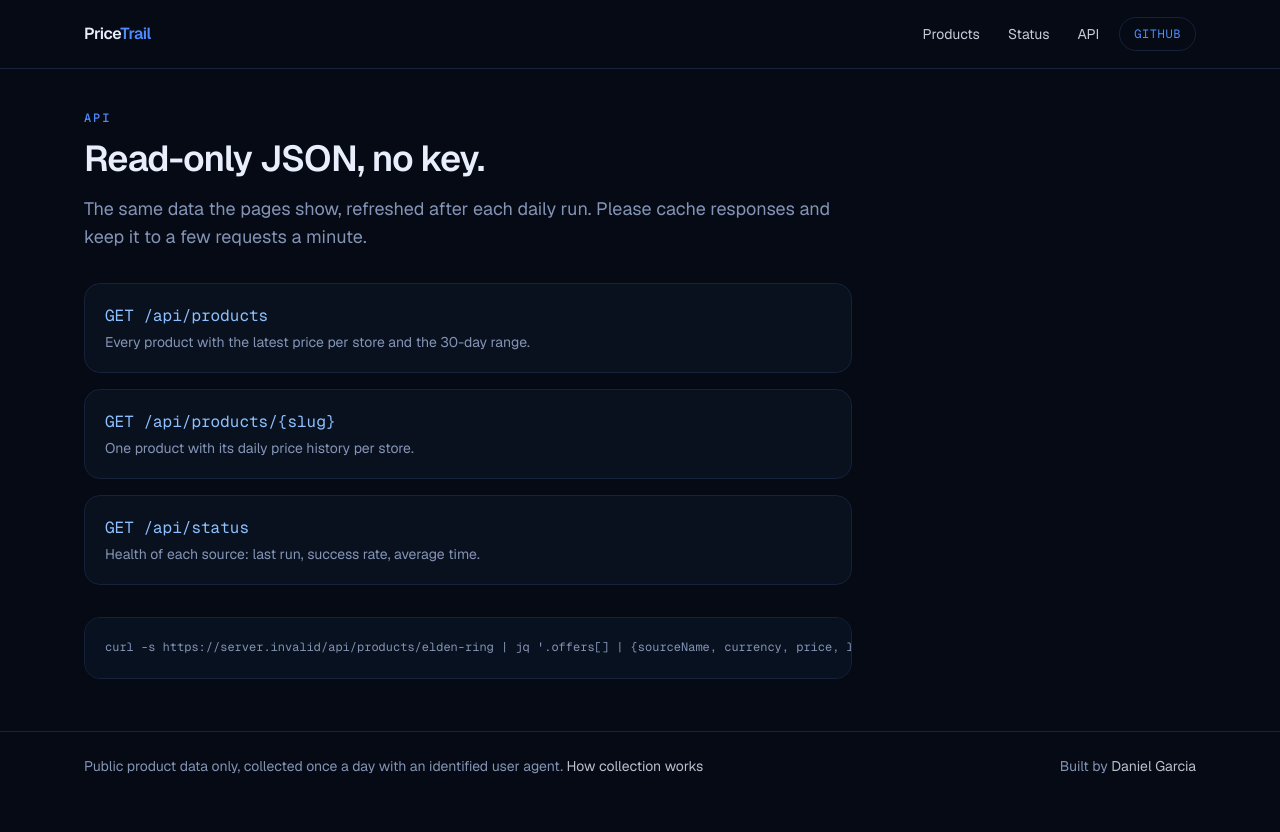
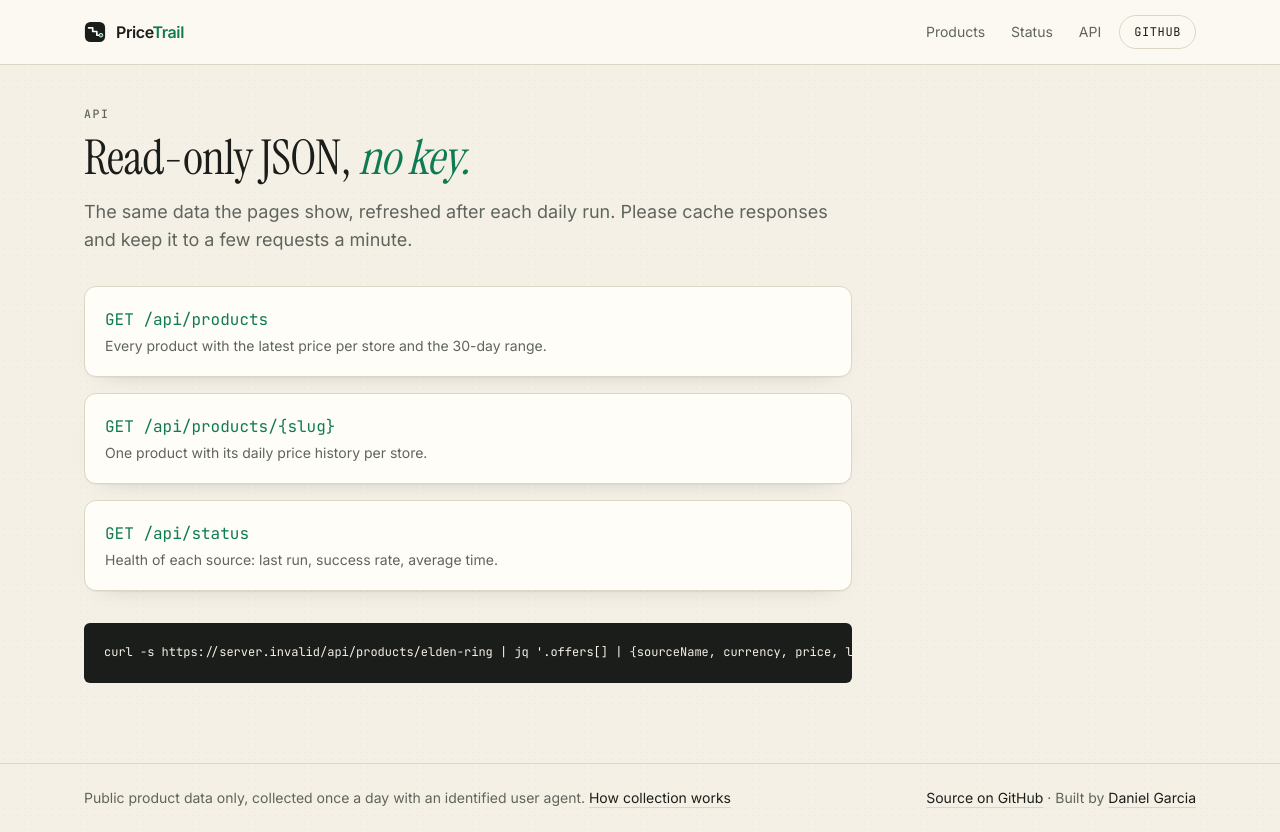
Before and after one commit to JiveFish2/pricetrail, a Next.js app in the folder web/: page /api in a window 1280 px wide. Before the commit the page ends 800 px from the top, so only its background shows below. Built offline with nearby package versions, Linux system fonts and the light colour scheme; no server answers.

Commit message:
Give the site its own visual identity
Warm paper background, dark ink, Instrument Serif headlines, JetBrains
Mono for every number, green for drops and rust for rises, dashed
receipt-style rules and a small trail mark.

```diff
--- a/web/src/app/alerts/unsubscribe/[token]/page.tsx
+++ b/web/src/app/alerts/unsubscribe/[token]/page.tsx
@@ -7,7 +7,7 @@ export const metadata = { title: "Alert removed", robots: { index: false } };
 
 export default function UnsubscribePage({ params }: PageProps<"/alerts/unsubscribe/[token]">) {
   return (
-    <Suspense fallback={<section className="mx-auto max-w-xl py-10 text-center text-mute">Working…</section>}>
+    <Suspense fallback={<section className="mx-auto max-w-xl py-10 text-center text-ink-2">Working…</section>}>
       <Result params={params} />
     </Suspense>
   );
@@ -22,7 +22,7 @@ async function Result({ params }: { params: PageProps<"/alerts/unsubscribe/[toke
   return (
     <section className="mx-auto max-w-xl py-10 text-center">
       <p className="eyebrow">{removed.length ? "Alert removed" : "Nothing to remove"}</p>
-      <h1 className="mt-3 text-3xl font-semibold tracking-tight">
+      <h1 className="mt-3 text-4xl">
         {removed.length ? "You won't hear from us about this one." : "This alert was already removed."}
       </h1>
       <Link href="/" className="btn mt-8">Back to products</Link>
--- a/web/src/app/api/page.tsx
+++ b/web/src/app/api/page.tsx
@@ -12,22 +12,22 @@ export default function ApiPage() {
   return (
     <section className="max-w-3xl">
       <p className="eyebrow">API</p>
-      <h1 className="mt-3 text-4xl font-semibold tracking-tight">Read-only JSON, no key.</h1>
-      <p className="mt-4 text-lg text-mute">
+      <h1 className="mt-3 text-5xl">Read-only JSON, <em className="text-trail">no key.</em></h1>
+      <p className="mt-4 text-lg text-ink-2">
         The same data the pages show, refreshed after each daily run. Please cache responses and
         keep it to a few requests a minute.
       </p>
       <ul className="mt-8 space-y-4">
         {endpoints.map((e) => (
-          <li key={e.path} className="card p-5">
-            <Link href={e.path.replace("{slug}", "elden-ring")} className="font-mono text-b hover:underline">
+          <li key={e.path} className="sheet p-5">
+            <Link href={e.path.replace("{slug}", "elden-ring")} className="font-mono text-trail hover:underline">
               GET {e.path}
             </Link>
-            <p className="mt-1 text-sm text-mute">{e.what}</p>
+            <p className="mt-1 text-sm text-ink-2">{e.what}</p>
           </li>
         ))}
       </ul>
-      <pre className="card mt-8 overflow-x-auto p-5 font-mono text-xs leading-relaxed text-mute">
+      <pre className="mt-8 overflow-x-auto rounded-md bg-ink p-5 font-mono text-xs leading-relaxed text-paper">
 {`curl -s ${process.env.NEXT_PUBLIC_SITE_URL ?? "http://localhost:3001"}/api/products/elden-ring | jq '.offers[] | {sourceName, currency, price, low30}'`}
       </pre>
     </section>
--- a/web/src/app/globals.css
+++ b/web/src/app/globals.css
@@ -1,67 +1,93 @@
 @import "tailwindcss";
 
+/* PriceTrail identity: a ledger of prices. Warm paper, dark ink, a serif for
+   headlines, mono for every number, green for drops and rust for rises. */
 @theme inline {
-  --color-bg: #050a15;
-  --color-panel: #0a1322;
-  --color-fg: #e8eefc;
-  --color-mute: #8494b5;
-  --color-line: #16223a;
-  --color-a: #4f8cff;
-  --color-b: #8ec1ff;
-  --color-ok: #5fd39a;
-  --color-warn: #f0b072;
-  --color-bad: #ff6b7a;
-  --font-sans: var(--font-geist-sans), system-ui, -apple-system, "Segoe UI", sans-serif;
-  --font-mono: var(--font-geist-mono), ui-monospace, Menlo, Consolas, monospace;
+  --color-paper: #f4f0e6;
+  --color-sheet: #fffdf7;
+  --color-ink: #1b1d1a;
+  --color-ink-2: #5f655d;
+  --color-ink-3: #9a9f95;
+  --color-rule: #ddd6c4;
+  --color-trail: #0f7a53;
+  --color-trail-soft: #d6ecdf;
+  --color-rise: #b8432b;
+  --color-rise-soft: #f3d9d2;
+  --color-amber: #b7791a;
+  --color-amber-soft: #f3e4c4;
+  --font-sans: var(--font-inter), system-ui, -apple-system, "Segoe UI", sans-serif;
+  --font-serif: var(--font-instrument-serif), Georgia, "Times New Roman", serif;
+  --font-mono: var(--font-jetbrains-mono), ui-monospace, Menlo, Consolas, monospace;
 }
 
 :root {
-  color-scheme: dark;
+  color-scheme: light;
 }
 
 body {
-  background: var(--color-bg);
-  color: var(--color-fg);
+  background: var(--color-paper);
+  color: var(--color-ink);
   font-family: var(--font-sans);
+  /* Faint paper grain */
+  background-image: radial-gradient(rgba(27, 29, 26, 0.045) 0.6px, transparent 0.6px);
+  background-size: 7px 7px;
 }
 
 :focus-visible {
-  outline: 2px solid var(--color-b);
+  outline: 2px solid var(--color-trail);
   outline-offset: 3px;
 }
 
 ::selection {
-  background: var(--color-a);
-  color: var(--color-bg);
+  background: var(--color-trail);
+  color: var(--color-sheet);
+}
+
+h1,
+h2.display {
+  font-family: var(--font-serif);
+  font-weight: 400;
+  letter-spacing: -0.01em;
 }
 
 .eyebrow {
   font-family: var(--font-mono);
-  font-size: 0.75rem;
+  font-size: 0.72rem;
   font-weight: 500;
-  letter-spacing: 0.16em;
+  letter-spacing: 0.14em;
   text-transform: uppercase;
-  color: var(--color-a);
+  color: var(--color-ink-2);
 }
 
-.card {
-  background: color-mix(in srgb, var(--color-panel) 85%, transparent);
-  border: 1px solid var(--color-line);
-  border-radius: 1rem;
+.sheet {
+  background: var(--color-sheet);
+  border: 1px solid var(--color-rule);
+  border-radius: 0.75rem;
+  box-shadow: 0 1px 0 rgba(27, 29, 26, 0.04), 0 10px 24px -20px rgba(27, 29, 26, 0.35);
+}
+
+/* Receipt-style separator */
+.dashed {
+  border-top: 1px dashed var(--color-rule);
+}
+
+.num {
+  font-family: var(--font-mono);
+  font-variant-numeric: tabular-nums;
 }
 
 .field {
   width: 100%;
-  border-radius: 0.6rem;
-  border: 1px solid var(--color-line);
-  background: color-mix(in srgb, var(--color-panel) 80%, transparent);
-  padding: 0.65rem 0.9rem;
-  color: var(--color-fg);
+  border-radius: 0.5rem;
+  border: 1px solid var(--color-rule);
+  background: var(--color-sheet);
+  padding: 0.65rem 0.85rem;
+  color: var(--color-ink);
 }
 .field:focus-visible {
-  outline: 2px solid var(--color-a);
+  outline: 2px solid var(--color-trail);
   outline-offset: 0;
-  border-color: var(--color-a);
+  border-color: var(--color-trail);
 }
 
 .btn {
@@ -70,16 +96,35 @@ body {
   justify-content: center;
   gap: 0.5rem;
   border-radius: 9999px;
-  background: var(--color-a);
-  color: var(--color-bg);
+  background: var(--color-ink);
+  color: var(--color-sheet);
   font-weight: 600;
-  padding: 0.65rem 1.25rem;
-  transition: transform 0.2s, opacity 0.2s;
+  padding: 0.7rem 1.3rem;
+  transition: background 0.2s, transform 0.2s;
 }
 .btn:hover {
+  background: var(--color-trail);
   transform: translateY(-1px);
 }
 .btn:disabled {
   opacity: 0.6;
   transform: none;
 }
+
+.tag {
+  display: inline-flex;
+  align-items: center;
+  border-radius: 9999px;
+  padding: 0.1rem 0.5rem;
+  font-family: var(--font-mono);
+  font-size: 0.68rem;
+  letter-spacing: 0.04em;
+}
+.tag-drop { background: var(--color-trail-soft); color: var(--color-trail); }
+.tag-rise { background: var(--color-rise-soft); color: var(--color-rise); }
+.tag-amber { background: var(--color-amber-soft); color: var(--color-amber); }
+.tag-ink { background: var(--color-paper); color: var(--color-ink-2); border: 1px solid var(--color-rule); }
+
+@media (prefers-reduced-motion: reduce) {
+  .btn { transition: none; }
+}
--- a/web/src/app/layout.tsx
+++ b/web/src/app/layout.tsx
@@ -1,10 +1,17 @@
 import type { Metadata } from "next";
-import { Geist, Geist_Mono } from "next/font/google";
+import { Inter, Instrument_Serif, JetBrains_Mono } from "next/font/google";
 import Link from "next/link";
+import { Mark } from "@/components/Mark";
 import "./globals.css";
 
-const geistSans = Geist({ variable: "--font-geist-sans", subsets: ["latin"] });
-const geistMono = Geist_Mono({ variable: "--font-geist-mono", subsets: ["latin"] });
+const inter = Inter({ variable: "--font-inter", subsets: ["latin"] });
+const serif = Instrument_Serif({
+  variable: "--font-instrument-serif",
+  subsets: ["latin"],
+  weight: "400",
+  style: ["normal", "italic"],
+});
+const mono = JetBrains_Mono({ variable: "--font-jetbrains-mono", subsets: ["latin"] });
 
 const siteUrl = process.env.NEXT_PUBLIC_SITE_URL ?? "http://localhost:3001";
 const repoUrl = "https://github.com/JiveFish2/pricetrail";
@@ -16,31 +23,37 @@ export const metadata: Metadata = {
     "Daily price history for games, merch and hardware across several stores, with email alerts when a price drops.",
 };
 
+const links = [
+  { href: "/", label: "Products" },
+  { href: "/status", label: "Status" },
+  { href: "/api", label: "API" },
+] as const;
+
 export default function RootLayout({ children }: LayoutProps<"/">) {
   return (
-    <html lang="en" className={`${geistSans.variable} ${geistMono.variable} h-full antialiased`}>
+    <html lang="en" className={`${inter.variable} ${serif.variable} ${mono.variable} h-full antialiased`}>
       <body className="flex min-h-full flex-col">
-        <header className="border-b border-line">
-          <nav
-            aria-label="Main"
-            className="mx-auto flex max-w-6xl items-center justify-between gap-4 px-5 py-4"
-          >
-            <Link href="/" className="font-semibold tracking-tight">
-              Price<span className="text-a">Trail</span>
+        <header className="border-b border-rule bg-sheet/70 backdrop-blur">
+          <nav aria-label="Main" className="mx-auto flex max-w-6xl items-center justify-between gap-4 px-5 py-3.5">
+            <Link href="/" className="flex items-center gap-2.5 font-semibold tracking-tight">
+              <Mark />
+              <span>
+                Price<span className="text-trail">Trail</span>
+              </span>
             </Link>
-            <div className="flex items-center gap-1 text-sm">
-              <Link href="/" className="rounded-full px-3 py-2 text-fg/85 hover:bg-fg/10">
-                Products
-              </Link>
-              <Link href="/status" className="rounded-full px-3 py-2 text-fg/85 hover:bg-fg/10">
-                Status
-              </Link>
-              <Link href="/api" className="rounded-full px-3 py-2 text-fg/85 hover:bg-fg/10">
-                API
-              </Link>
+            <div className="flex items-center gap-0.5 text-sm">
+              {links.map((link) => (
+                <Link
+                  key={link.href}
+                  href={link.href}
+                  className="rounded-full px-2.5 py-2 text-ink-2 transition-colors hover:bg-paper hover:text-ink sm:px-3"
+                >
+                  {link.label}
+                </Link>
+              ))}
               <a
                 href={repoUrl}
-                className="ml-1 rounded-full border border-line px-3.5 py-2 font-mono text-xs uppercase tracking-wider text-a hover:border-a"
+                className="ml-1 hidden rounded-full border border-rule px-3.5 py-2 font-mono text-xs uppercase tracking-wider text-ink transition-colors hover:border-ink sm:inline-block"
               >
                 GitHub
               </a>
@@ -48,17 +61,20 @@ export default function RootLayout({ children }: LayoutProps<"/">) {
           </nav>
         </header>
         <main className="mx-auto w-full max-w-6xl flex-1 px-5 py-10">{children}</main>
-        <footer className="border-t border-line">
-          <div className="mx-auto flex max-w-6xl flex-wrap items-center justify-between gap-3 px-5 py-6 text-sm text-mute">
+        <footer className="mt-10 border-t border-rule">
+          <div className="mx-auto flex max-w-6xl flex-wrap items-center justify-between gap-3 px-5 py-6 text-sm text-ink-2">
             <p>
               Public product data only, collected once a day with an identified user agent.{" "}
-              <Link href="/status" className="text-fg/80 underline-offset-4 hover:underline">
+              <Link href="/status" className="text-ink underline decoration-rule underline-offset-4 hover:decoration-ink">
                 How collection works
               </Link>
             </p>
             <p>
-              Built by{" "}
-              <a href="https://github.com/JiveFish2" className="text-fg/80 underline-offset-4 hover:underline">
+              <a href={repoUrl} className="text-ink underline decoration-rule underline-offset-4 hover:decoration-ink">
+                Source on GitHub
+              </a>
+              {" · "}Built by{" "}
+              <a href="https://github.com/JiveFish2" className="text-ink underline decoration-rule underline-offset-4 hover:decoration-ink">
                 Daniel Garcia
               </a>
             </p>
--- a/web/src/app/not-found.tsx
+++ b/web/src/app/not-found.tsx
@@ -4,7 +4,7 @@ export default function NotFound() {
   return (
     <section className="mx-auto max-w-xl py-16 text-center">
       <p className="eyebrow">404</p>
-      <h1 className="mt-3 text-3xl font-semibold tracking-tight">Nothing tracked at this address.</h1>
+      <h1 className="mt-3 text-4xl">Nothing tracked at this address.</h1>
       <Link href="/" className="btn mt-8">Back to products</Link>
     </section>
   );
--- a/web/src/app/page.tsx
+++ b/web/src/app/page.tsx
@@ -5,34 +5,51 @@ export default async function HomePage() {
   const products = await listProducts();
   const categories = [...new Set(products.map((p) => p.category))];
   const sources = new Set(products.flatMap((p) => p.offers.map((o) => o.sourceId)));
+  const drops = products.filter((p) =>
+    p.offers.some((o) => o.listPrice && o.price && Number(o.listPrice) > Number(o.price)),
+  ).length;
 
   return (
     <>
-      <section className="mb-12 max-w-3xl">
-        <p className="eyebrow">Price history, one check a day</p>
-        <h1 className="mt-3 text-4xl font-semibold tracking-tight sm:text-5xl">
-          Watch prices across stores without refreshing tabs.
-        </h1>
-        <p className="mt-4 text-lg text-mute">
-          {products.length} products tracked in {sources.size} sources. Open a product to see
-          its history, the lowest price of the last 30 days, and set an email alert for the
-          price you want.
-        </p>
+      <section className="mb-12 grid gap-8 md:grid-cols-[1.4fr_1fr] md:items-end">
+        <div>
+          <p className="eyebrow">Price history, one check a day</p>
+          <h1 className="mt-3 text-5xl leading-[1.02] sm:text-6xl">
+            Prices leave a trail.
+            <br />
+            <em className="text-trail">Follow it</em> before you buy.
+          </h1>
+        </div>
+        <dl className="sheet grid grid-cols-3 divide-x divide-rule p-1 text-center">
+          {[
+            [products.length, "products"],
+            [sources.size, "stores"],
+            [drops, "on sale now"],
+          ].map(([value, label]) => (
+            <div key={label} className="px-3 py-4">
+              <dt className="order-last font-mono text-[11px] uppercase tracking-wider text-ink-3">{label}</dt>
+              <dd className="num text-3xl">{value}</dd>
+            </div>
+          ))}
+        </dl>
       </section>
 
-      {categories.map((category) => (
+      {categories.map((category, i) => (
         <section key={category} className="mb-12" aria-labelledby={`cat-${category}`}>
-          <div className="mb-5 flex items-center gap-4">
-            <h2 id={`cat-${category}`} className="eyebrow">
+          <div className="mb-5 flex items-baseline gap-4">
+            <h2 id={`cat-${category}`} className="display text-2xl">
               {category}
             </h2>
-            <span aria-hidden="true" className="h-px flex-1 bg-line" />
+            <span aria-hidden="true" className="dashed flex-1" />
+            <span className="font-mono text-xs text-ink-3">
+              {products.filter((p) => p.category === category).length}
+            </span>
           </div>
           <div className="grid gap-4 sm:grid-cols-2 lg:grid-cols-3">
             {products
               .filter((p) => p.category === category)
-              .map((product) => (
-                <ProductCard key={product.id} product={product} />
+              .map((product, j) => (
+                <ProductCard key={product.id} product={product} priority={i === 0 && j < 3} />
               ))}
           </div>
         </section>
--- /dev/null
+++ b/web/src/components/Mark.tsx
@@ -0,0 +1,23 @@
+// The PriceTrail mark: a price trail stepping down to a final dot.
+export function Mark({ size = 22 }: { size?: number }) {
+  return (
+    <svg
+      width={size}
+      height={size}
+      viewBox="0 0 24 24"
+      fill="none"
+      aria-hidden="true"
+      className="shrink-0"
+    >
+      <rect x="1" y="1" width="22" height="22" rx="6" fill="var(--color-ink)" />
+      <path
+        d="M5 7.5h4.5v4H14v4h4"
+        stroke="var(--color-sheet)"
+        strokeWidth="1.8"
+        strokeLinecap="round"
+        strokeLinejoin="round"
+      />
+      <circle cx="18.5" cy="15.5" r="2" fill="var(--color-trail)" stroke="var(--color-sheet)" strokeWidth="1" />
+    </svg>
+  );
+}
--- a/web/src/components/PriceChart.tsx
+++ b/web/src/components/PriceChart.tsx
@@ -5,7 +5,7 @@ import { money, shortDate } from "@/lib/format";
 // Offers in different currencies get their own scale, so lines are only
 // comparable within a currency; the legend says which is which.
 
-const COLORS = ["#4f8cff", "#8ec1ff", "#5fd39a", "#f0b072", "#ff6b7a"];
+const COLORS = ["#0f7a53", "#1b1d1a", "#b7791a", "#b8432b", "#3b6ea5"];
 const W = 720;
 const H = 240;
 const PAD = { top: 16, right: 16, bottom: 28, left: 56 };
@@ -27,7 +27,7 @@ export function PriceChart({
   const days = [...new Set(series.flatMap((s) => s.points.map((p) => p.day)))].sort();
   if (days.length < 2) {
     return (
-      <p className="card p-6 text-sm text-mute">
+      <p className="sheet p-6 text-sm text-ink-2">
         The chart appears after two days of data. Collected so far: {days.length} day
         {days.length === 1 ? "" : "s"}.
       </p>
@@ -59,12 +59,12 @@ export function PriceChart({
   const yTicks = [Math.min(...firstValues), Math.max(...firstValues)];
 
   return (
-    <figure className="card p-4 sm:p-6">
+    <figure className="sheet p-4 sm:p-6">
       <svg viewBox={`0 0 ${W} ${H}`} role="img" aria-label="Price history" className="w-full">
         {tickDays.map((day) => (
           <g key={day}>
-            <line x1={x(day)} x2={x(day)} y1={PAD.top} y2={H - PAD.bottom} stroke="#16223a" />
-            <text x={x(day)} y={H - 8} textAnchor="middle" fontSize="11" fill="#8494b5">
+            <line x1={x(day)} x2={x(day)} y1={PAD.top} y2={H - PAD.bottom} stroke="#ddd6c4" strokeDasharray="2 4" />
+            <text x={x(day)} y={H - 8} textAnchor="middle" fontSize="11" fill="#9a9f95">
               {shortDate(day)}
             </text>
           </g>
@@ -76,7 +76,7 @@ export function PriceChart({
             y={firstScale(value) + 4}
             textAnchor="end"
             fontSize="11"
-            fill="#8494b5"
+            fill="#9a9f95"
             fontFamily="var(--font-mono)"
           >
             {money(value, first.offer.currency)}
@@ -103,7 +103,7 @@ export function PriceChart({
           <span key={s.offer.id} className="inline-flex items-center gap-2">
             <span aria-hidden="true" className="h-2.5 w-2.5 rounded-full" style={{ background: s.color }} />
             {s.offer.sourceName}
-            <span className="font-mono text-xs text-mute">{s.offer.currency}</span>
+            <span className="font-mono text-xs text-ink-3">{s.offer.currency}</span>
           </span>
         ))}
       </figcaption>
```
Also changed, not shown: web/src/app/alerts/confirm/[token]/page.tsx (+9 -9 lines), web/src/app/status/page.tsx (+22 -22 lines), web/src/components/AlertForm.tsx (+5 -5 lines).
